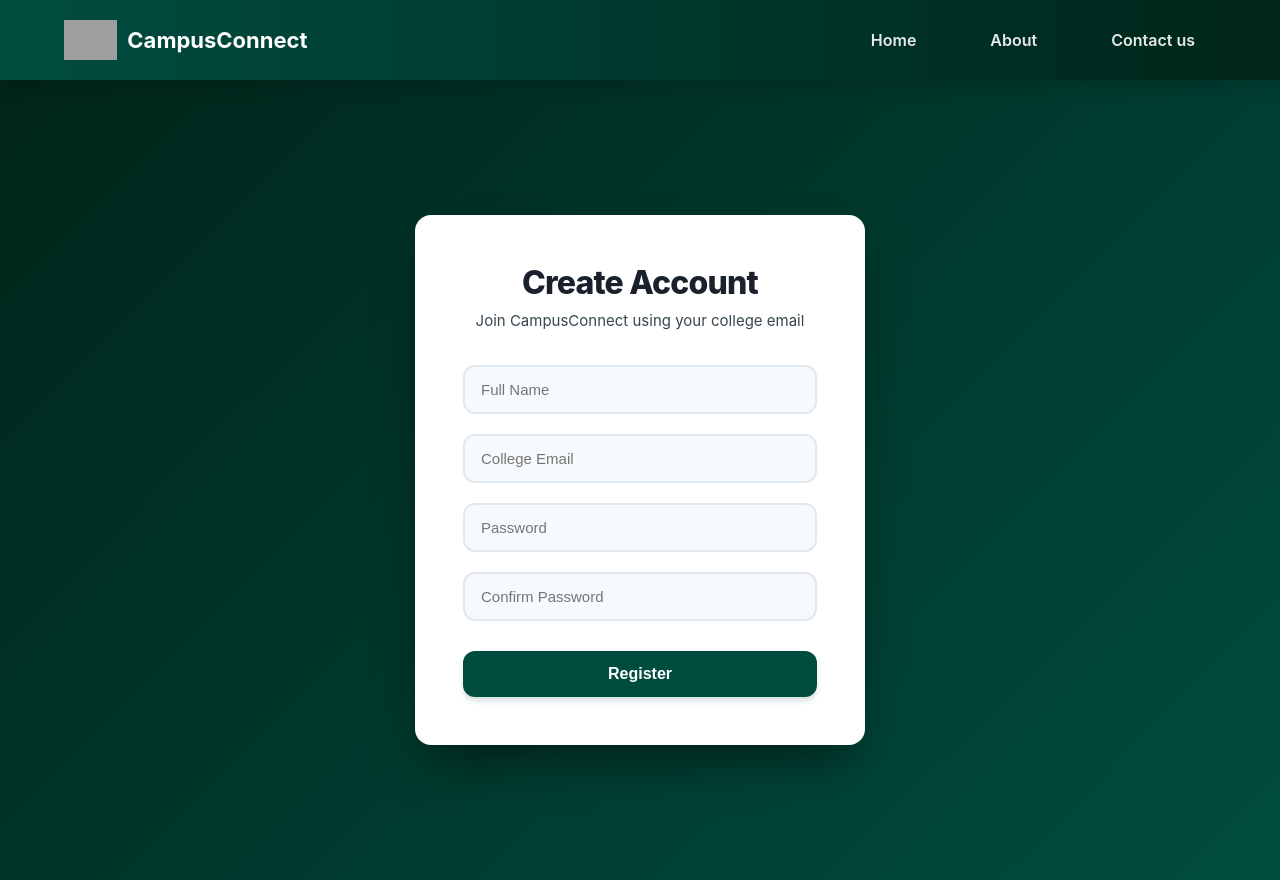
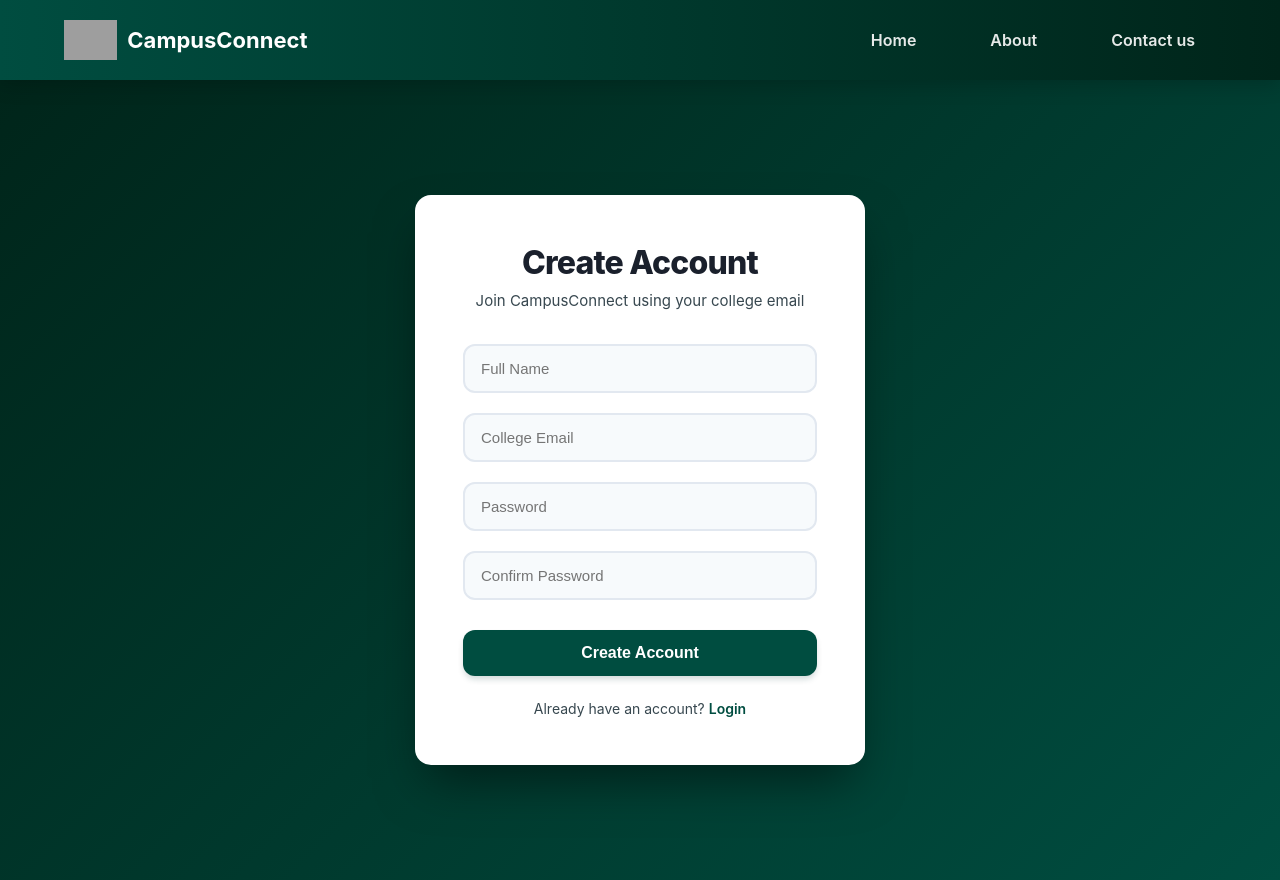
Before and after one commit to nittianchandani-1931/Campus-Connect, a Next.js app in the folder client/: page /register in a window 1280 px wide. Built offline with nearby package versions, Linux system fonts and the light colour scheme; grey boxes are pictures that could not be loaded.

Commit message:
Enhanced Login page with details

```diff
--- a/client/app/register/page.jsx
+++ b/client/app/register/page.jsx
@@ -1,6 +1,7 @@
 "use client";
 
 import { useState } from "react";
+import Link from "next/link";
 
 export default function RegisterPage() {
   const [formData, setFormData] = useState({
@@ -67,8 +68,13 @@ export default function RegisterPage() {
             onChange={handleChange}
           />
 
-          <button type="submit">Register</button>
+          <button type="submit">Create Account</button>
         </form>
+
+        <p className="auth-link">
+          Already have an account?
+          <Link href="/login">Login</Link>
+        </p>
       </div>
     </section>
   );
```
